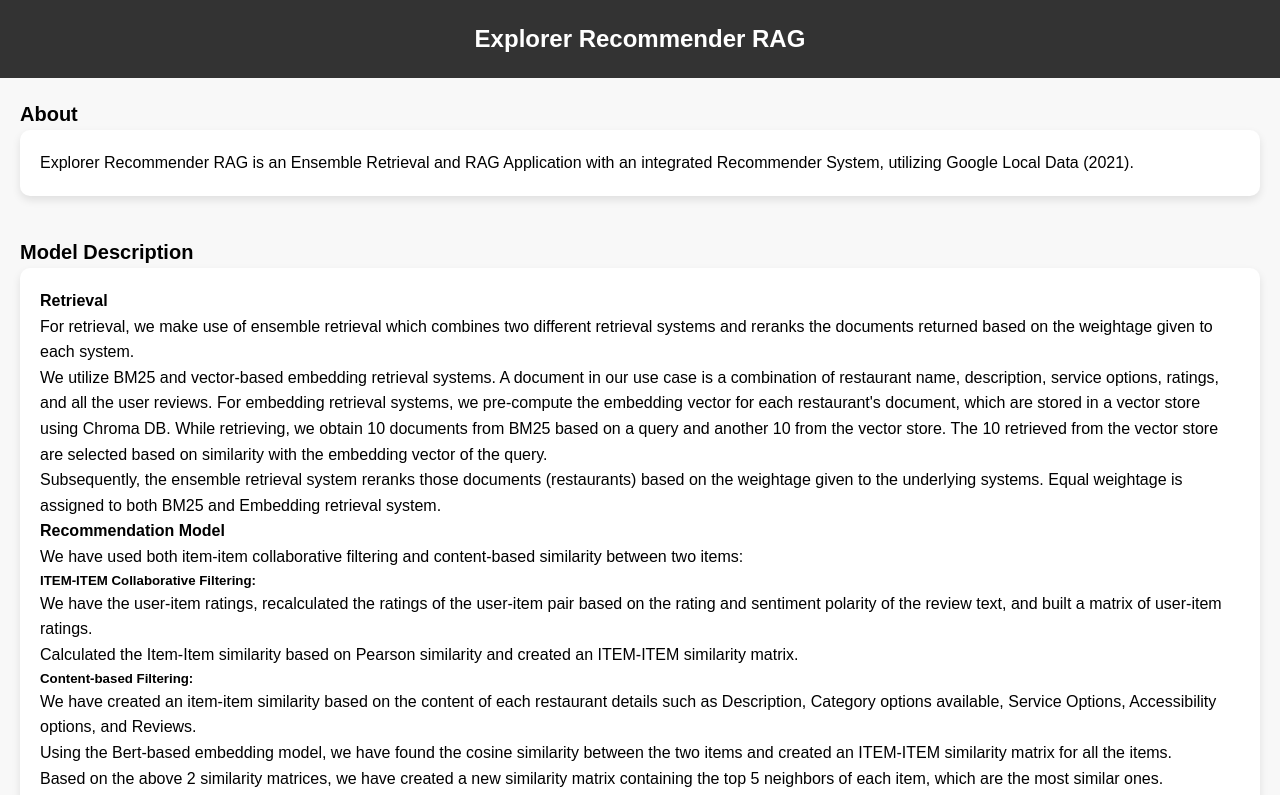
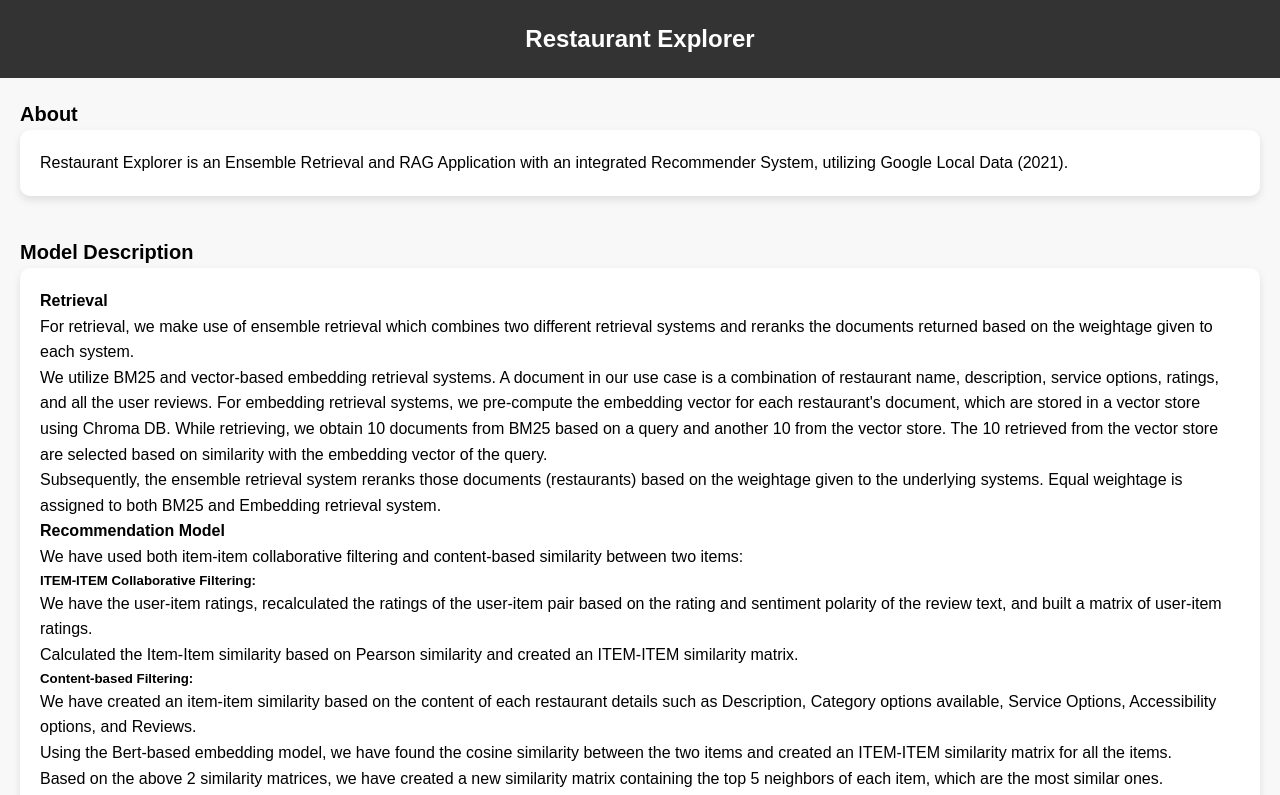
Before and after one commit to sirija-tamu/sirija-tamu.github.io, a plain HTML site: page index.html in a window 1280 px wide. Shown: the top 795 px of the page. Drawn offline with Linux system fonts and the light colour scheme.

```diff
--- a/index.html
+++ b/index.html
@@ -4,20 +4,20 @@
 <head>
     <meta charset="UTF-8">
     <meta name="viewport" content="width=device-width, initial-scale=1.0">
-    <title>Explorer Recommender RAG</title>
+    <title>Restaurant Explorer</title>
     <link rel="stylesheet" href="stylesheets/main.css">
 </head>
 
 <body>
     <header>
-        <h1>Explorer Recommender RAG</h1>
+        <h1>Restaurant Explorer</h1>
     </header>
 
     <main>
         <section class="section">
             <h2>About</h2>
             <div class="content-box">
-                <p>Explorer Recommender RAG is an Ensemble Retrieval and RAG Application with an integrated Recommender System, utilizing Google Local Data (2021).</p>
+                <p>Restaurant Explorer is an Ensemble Retrieval and RAG Application with an integrated Recommender System, utilizing Google Local Data (2021).</p>
             </div>
         </section>
         <section class="section">
@@ -100,7 +100,7 @@
     </main>
 
     <footer>
-        <p>&copy; 2024 Explorer Recommender RAG</p>
+        <p>&copy; 2024 Restaurant Explorer</p>
     </footer>
 </body>
 
```
